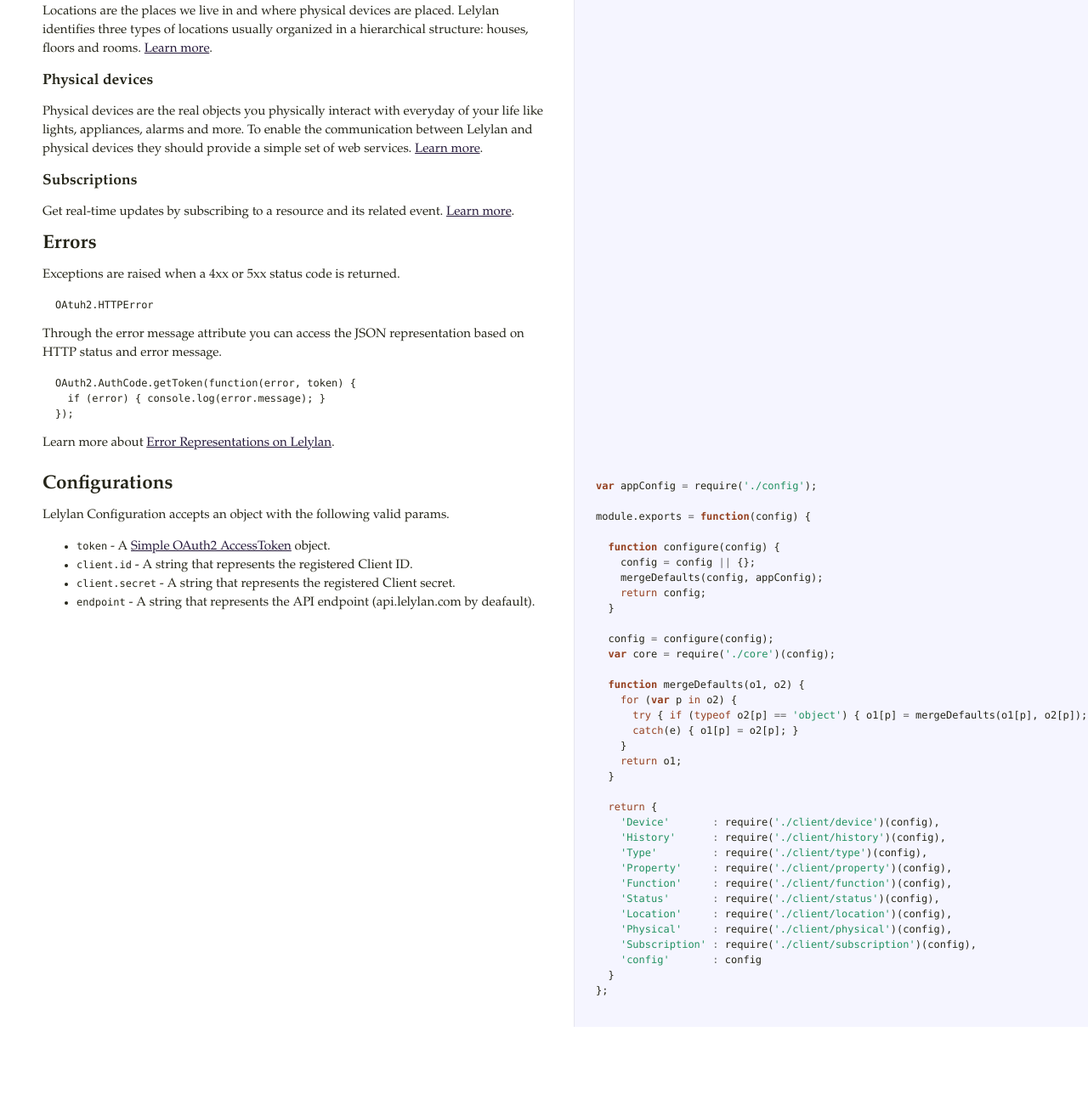
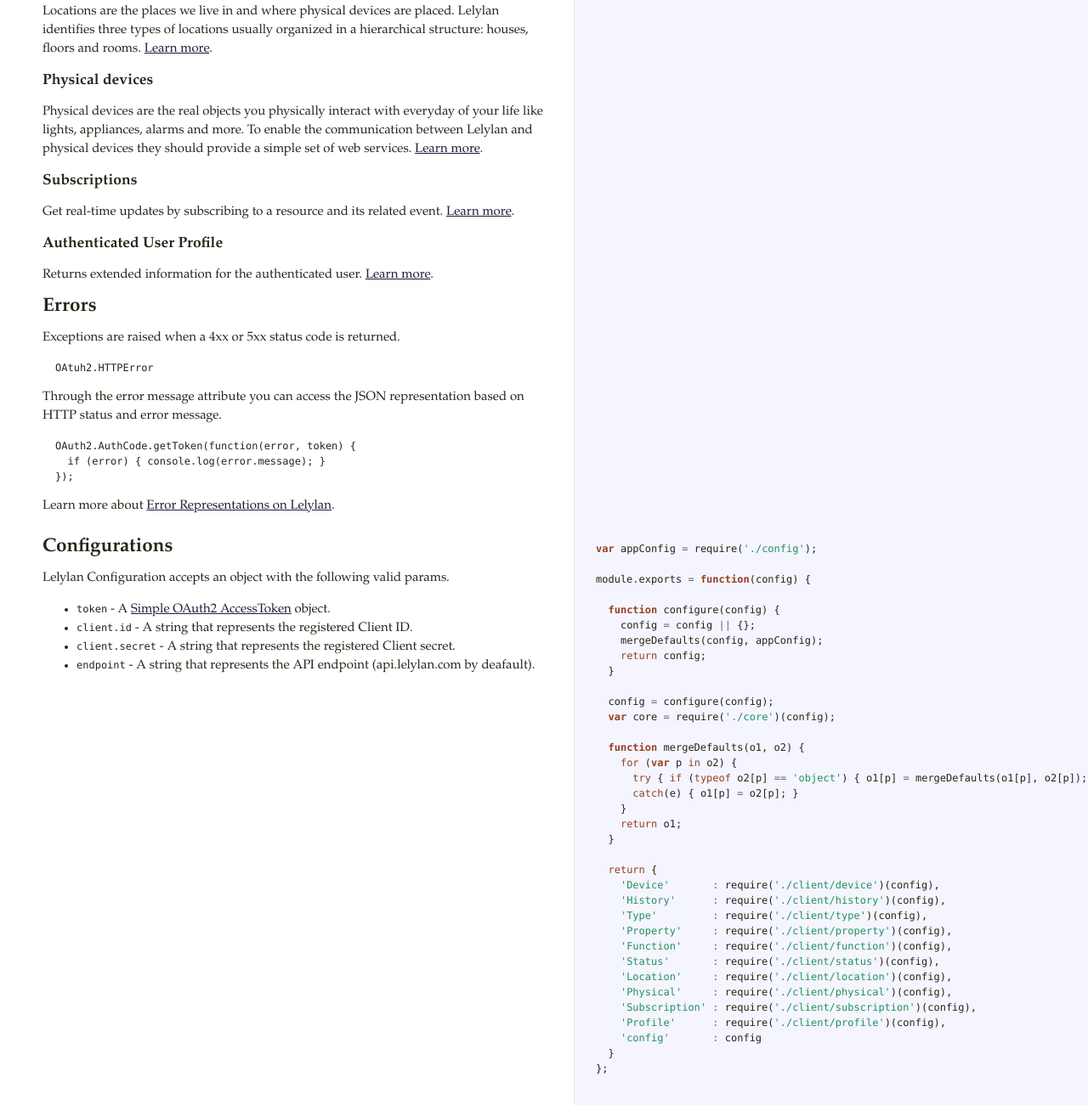
Before and after one commit to lelylan/lelylan-node, a plain HTML site: page index.html in a window 1280 px wide. Shown: the part 2349-3650 px from the top of the page at 85% size. Before the commit the page ends 3558 px from the top, so only its background shows below. Drawn offline with Linux system fonts and the light colour scheme.

Commit message:
Added profile /me service to documentation

```diff
--- a/index.html
+++ b/index.html
@@ -144,6 +144,11 @@
 <p>Get real-time updates by subscribing to a resource and its related event.
 <a href="subscription.html">Learn more</a>.</p>
 
+<h3>Authenticated User Profile</h3>
+
+<p>Returns extended information for the authenticated user.
+<a href="profile.html">Learn more</a>.</p>
+
 <h2>Errors</h2>
 
 <p>Exceptions are raised when a 4xx or 5xx status code is returned.</p>
@@ -199,6 +204,7 @@
     <span class="s1">&#39;Location&#39;</span>     <span class="o">:</span> <span class="nx">require</span><span class="p">(</span><span class="s1">&#39;./client/location&#39;</span><span class="p">)(</span><span class="nx">config</span><span class="p">),</span>
     <span class="s1">&#39;Physical&#39;</span>     <span class="o">:</span> <span class="nx">require</span><span class="p">(</span><span class="s1">&#39;./client/physical&#39;</span><span class="p">)(</span><span class="nx">config</span><span class="p">),</span>
     <span class="s1">&#39;Subscription&#39;</span> <span class="o">:</span> <span class="nx">require</span><span class="p">(</span><span class="s1">&#39;./client/subscription&#39;</span><span class="p">)(</span><span class="nx">config</span><span class="p">),</span>
+    <span class="s1">&#39;Profile&#39;</span>      <span class="o">:</span> <span class="nx">require</span><span class="p">(</span><span class="s1">&#39;./client/profile&#39;</span><span class="p">)(</span><span class="nx">config</span><span class="p">),</span>
     <span class="s1">&#39;config&#39;</span>       <span class="o">:</span> <span class="nx">config</span>
   <span class="p">}</span>
 <span class="p">};</span>
```
